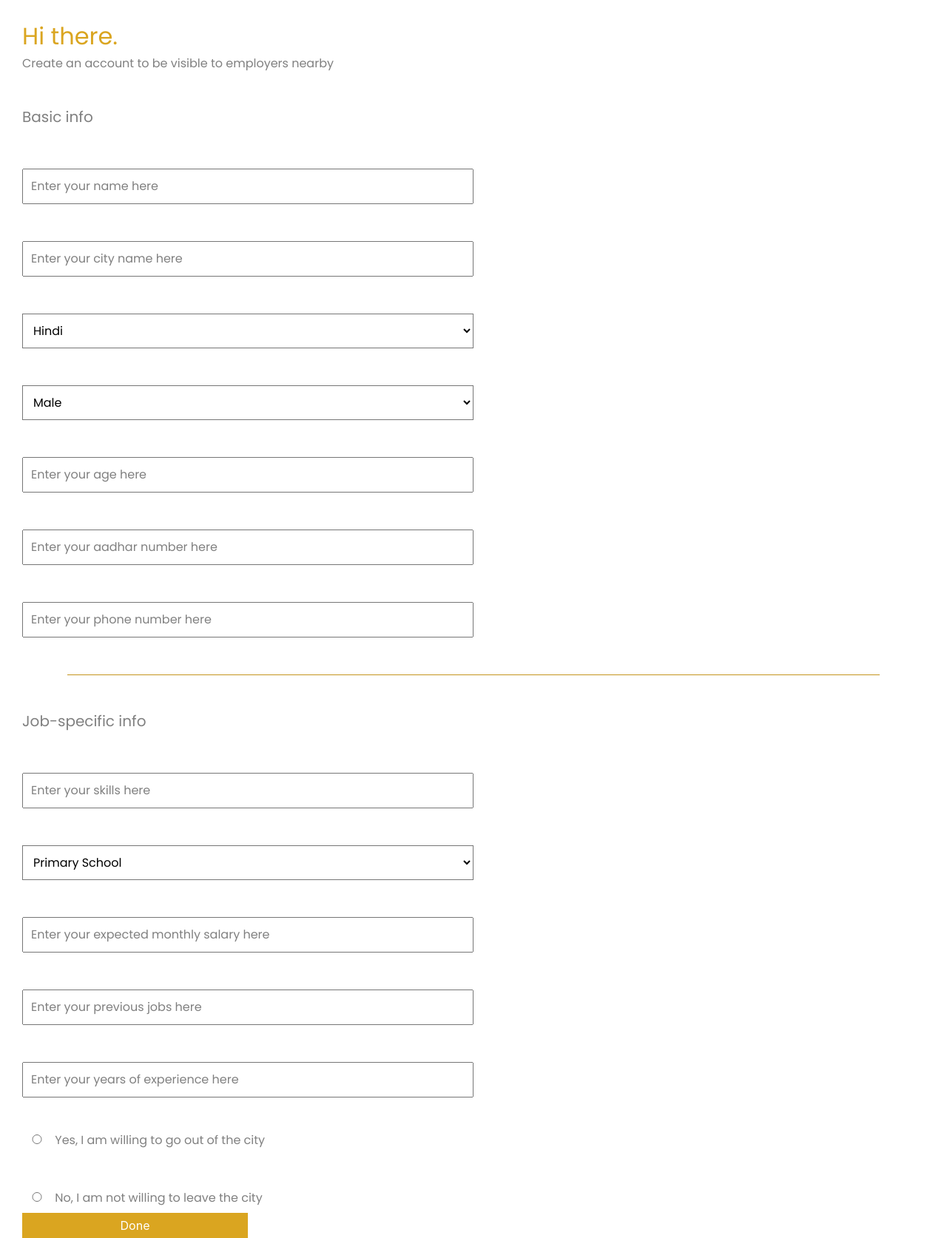
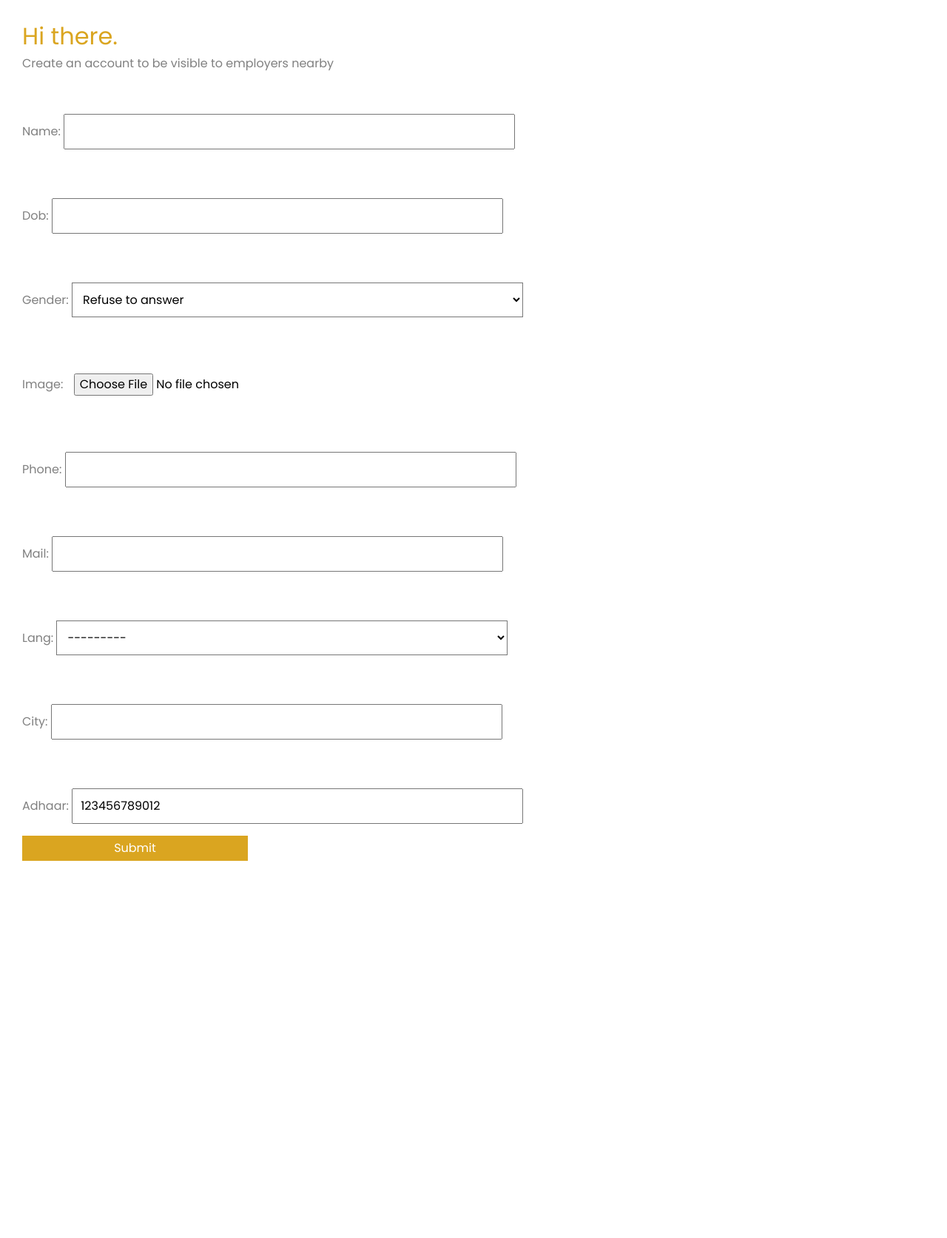
Before and after one commit to kartikeya23/LinkedIndia, a Django app: template main/templates/main/apply.html in a window 1280 px wide. Shown: the whole page at 74% size. After the commit the page ends 1164 px from the top, so only its background shows below. Run offline with Django 3.2, Linux system fonts and the light colour scheme; the template is opened without the code that fills it: values that come from a table or form of the project are taken from there, others are empty; some libraries are stand-ins or nearby versions.

Commit message:
updates - updated models - added model form for employees

```diff
--- a/linkedindia/urls.py
+++ b/linkedindia/urls.py
@@ -23,5 +23,6 @@ from main.views import *
 urlpatterns = [
   path('admin/', admin.site.urls),
   path('', home, name='home'),
-  # path('employee', empl, name='employee'),
+  path('apply', apply_job, name='apply'),
+  path('success', success, name='success')
 ] + static(settings.MEDIA_URL, document_root=settings.MEDIA_ROOT)
--- a/main/admin.py
+++ b/main/admin.py
@@ -3,4 +3,5 @@ from .models import *
 
 
 # Register your models here.
-# admin.site.register(Employer, Employee)
+admin.site.register(Employer)
+admin.site.register(Employee)
--- /dev/null
+++ b/main/forms.py
@@ -0,0 +1,9 @@
+from django import forms
+from .models import Employee
+
+
+class EmployeeForm(forms.ModelForm):
+
+	class Meta:
+		model = Employee
+		fields = ('name', 'dob', 'gender', 'image', 'phone', 'mail', 'lang', 'city', 'adhaar')
--- a/main/models.py
+++ b/main/models.py
@@ -2,6 +2,7 @@ from django.db import models
 from location_field.models.plain import PlainLocationField
 from django.contrib.auth.models import User
 from phonenumber_field.modelfields import PhoneNumberField
+
 
 class Employer(models.Model):
 
@@ -31,14 +32,25 @@ class Employee(models.Model):
 		(MARATHI, 'Marathi'),
 		(RAJASTHANI, 'Rajasthani'))
 
+	MALE = 'M'
+	FEMALE = 'F'
+	NOTA = 'N'
+
+	GENDER_CHOICES = (
+		(MALE, 'Male'),
+		(FEMALE, 'Female'),
+		(NOTA, 'Refuse to answer'))
+
 	name = models.CharField(max_length=50)
 	dob = models.DateField()
 	image = models.ImageField(upload_to='images/')
 	phone = PhoneNumberField()
+	gender = models.CharField(choices=GENDER_CHOICES, max_length=50, default=NOTA)
 	mail = models.EmailField()
-	lang = models.CharField(choices=LANGUAGE_CHOICES, max_length=50)
+	lang = models.CharField(choices=LANGUAGE_CHOICES, max_length=50, blank=True)
 	city = models.CharField(max_length=255)
 	location = PlainLocationField(based_fields=['city'], zoom=7)
+	adhaar = models.CharField(max_length=12, default='123456789012')
 	emp_status = models.BooleanField(default=False)
 
 
--- a/main/templates/main/apply.html
+++ b/main/templates/main/apply.html
@@ -10,6 +10,7 @@
 		<link rel="stylesheet" href="{% static 'super.css' %}">
 		<!-- Bootstrap CSS -->
 		<link rel="stylesheet" href="https://stackpath.bootstrapcdn.com/bootstrap/4.3.1/css/bootstrap.min.css" integrity="sha384-ggOyR0iXCbMQv3Xipma34MD+dH/1fQ784/j6cY/iJTQUOhcWr7x9JvoRxT2MZw1T" crossorigin="anonymous">
+		<link rel="shortcut icon" href="{% static 'favicon.ico' %}" />
 		<title>Kaam dhundo | Apply</title>
 	</head>
 	<style media="screen">
@@ -68,53 +69,14 @@
 		}
 		}
 	</style>
-	<script type="text/javascript">
-		$(document).ready(function(){
-			$("#done").click(function(){
-				window.location.replace("pg3job.html")
-			})
-		})
-	</script>
 	<body>
 		<h2> Hi there. </h2>
 		<h6> Create an account to be visible to employers nearby </h6>
-		<section>
-			<h5> Basic info </h5>
-			<input type="text" name="name" id="name" placeholder="Enter your name here">
-			<input type="text" name="name" id="name" placeholder="Enter your city name here">
-			<select class="language" id="language">
-				<option value="Hindi">Hindi</option>
-				<option value="English">English</option>
-				<option value="Regional Language">Regional Language</option>
-			</select>
-			<select class="gender" id="gender">
-				<option value="Male">Male</option>
-				<option value="Female">Female</option>
-				<option value="Non-binary">Non-binary</option>
-			</select>
-			<input type="number" name="age" id="age" placeholder="Enter your age here">
-			<input type="text" name="aadhar" id="aadhar" placeholder="Enter your aadhar number here">
-			<input type="text" name="ph" id="ph" placeholder="Enter your phone number here">
-		</section>
-		<hr>
-		<section>
-			<h5> Job-specific info </h5>
-			<input type="text" name="name" id="name" placeholder="Enter your skills here">
-			<select class="edu" id="edu">
-				<option value="Primary School">Primary School</option>
-				<option value="High School">High school</option>
-				<option value="College">College</option>
-			</select>
-			<input type="number" name="salary" id="salary" placeholder="Enter your expected monthly salary here">
-			<input type="text" name="prevjob" id="prevjob" placeholder="Enter your previous jobs here">
-			<input type="number" name="exp" id="ph" placeholder="Enter your years of experience here">
-			<br>
-			<input type="radio" id="yes" name="willing">
-			<label for="yes">Yes, I am willing to go out of the city</label><br>
-			<input type="radio" id="no" name="willing">
-			<label for="no">No, I am not willing to leave the city</label><br>
-		</section>
-		<button type="button" id="done">Done</button>
+		<form method="POST">
+			{% csrf_token %}
+			{{ form.as_p }}
+			<button type="submit">Submit</button>
+		</form>
 		<!-- Optional JavaScript -->
 		<!-- jQuery first, then Popper.js, then Bootstrap JS -->
 		<script src="https://cdnjs.cloudflare.com/ajax/libs/popper.js/1.14.7/umd/popper.min.js" integrity="sha384-UO2eT0CpHqdSJQ6hJty5KVphtPhzWj9WO1clHTMGa3JDZwrnQq4sF86dIHNDz0W1" crossorigin="anonymous"></script>
--- a/main/templates/main/landing.html
+++ b/main/templates/main/landing.html
@@ -39,7 +39,7 @@
 		$(document).ready(function(){
 			$("#job").click(function(){
 				console.log("jobclicked")
-				window.location.replace("pg2job.html")
+				window.location.replace("{% url 'apply' %}")
 			})
 		})
 	</script>
```
Also changed, not shown: main/templates/main/apply_success.html (+0 -41 lines), main/views.py (+20 -1 lines), main/migrations/0002_auto_20200426_1440.py (added).
